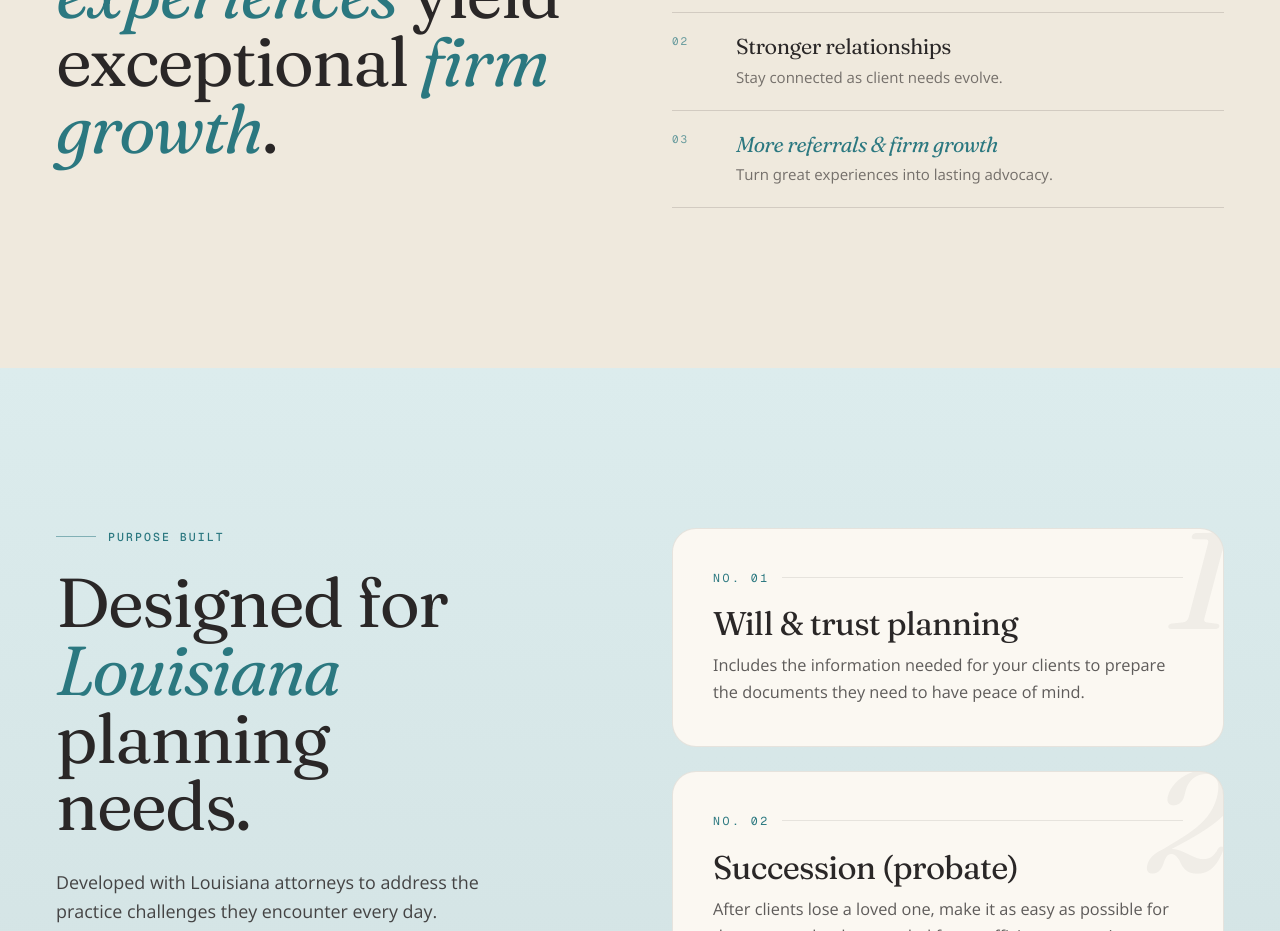
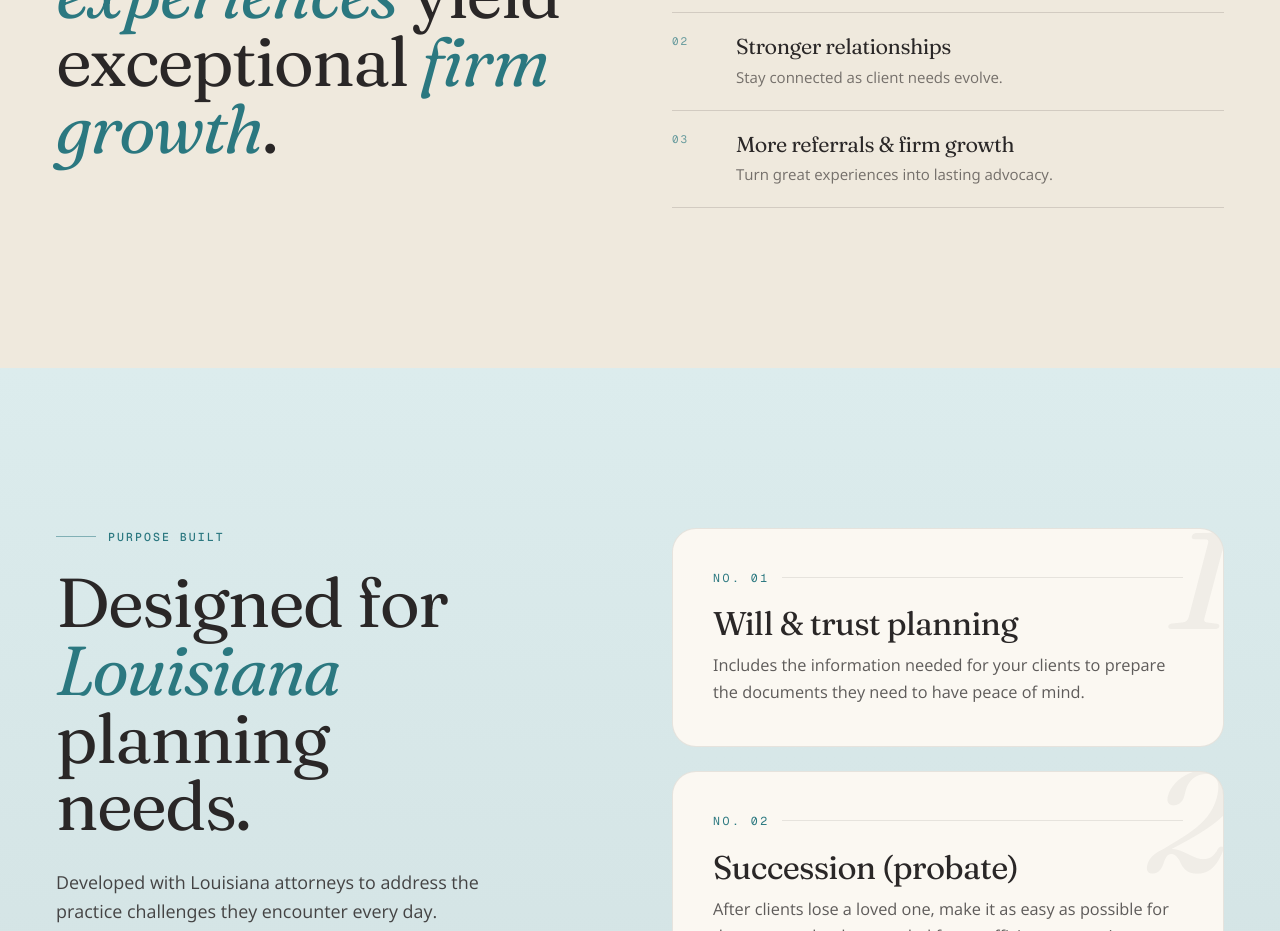
Before and after one commit to gte343v/legacyLandingPage, a React (Vite) app: page / in a window 1280 px wide. Shown: the part 5400-6331 px from the top of the page. Built offline with nearby package versions, Linux system fonts and the light colour scheme.

Commit message:
Standardize attorneys progression styling

```diff
--- a/src/components/sections/Attorneys.jsx
+++ b/src/components/sections/Attorneys.jsx
@@ -55,7 +55,7 @@ export default function Attorneys() {
                 title: "More referrals & firm growth",
                 copy: "Turn great experiences into lasting advocacy.",
               },
-            ].map((item, index) => (
+            ].map((item) => (
               <div
                 key={item.no}
                 className="grid grid-cols-[2.5rem_1fr] gap-4 border-b border-ink/15 py-5 sm:grid-cols-[3rem_1fr]"
@@ -64,12 +64,7 @@ export default function Attorneys() {
                   {item.no}
                 </span>
                 <div>
-                  <h3
-                    className={`font-display text-[1.35rem] leading-tight ${
-                      index === 2 ? "italic text-teal" : "text-ink"
-                    }`}
-                    style={index === 2 ? { fontVariationSettings: "'opsz' 144, 'SOFT' 100" } : undefined}
-                  >
+                  <h3 className="font-display text-[1.35rem] leading-tight text-ink">
                     {item.title}
                   </h3>
                   <p className="mt-1.5 text-[0.94rem] leading-[1.55] text-muted">
```
